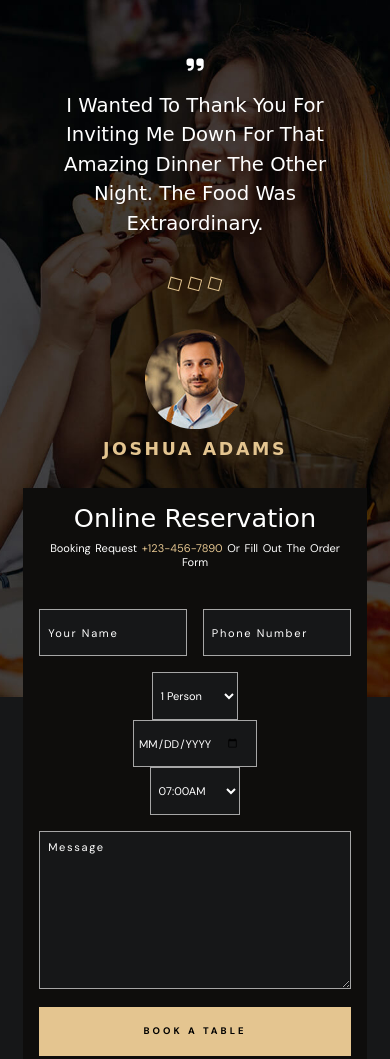
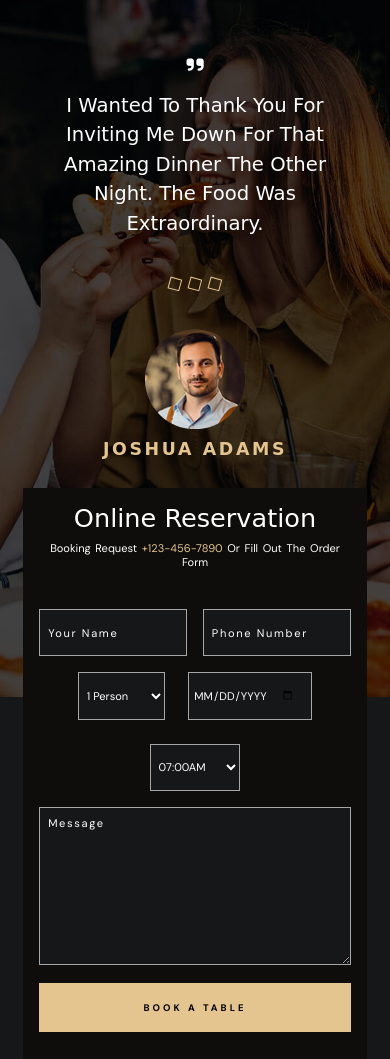
Before and after one commit to Jo-shua09/grilli-restaurant, a plain HTML site: page contact.html in a window 390 px wide. Shown: the top 1059 px of the page. Drawn offline with nearby package versions, Linux system fonts and the light colour scheme; a web font is replaced by a local one.

Commit message:
eleventh commit

```diff
--- a/responsive.css
+++ b/responsive.css
@@ -173,9 +173,8 @@
     padding-bottom: 2rem;
   }
   .reserve .reserve-container .reserve-form .persons {
-    display: block;
     flex-wrap: wrap;
-    gap: 5rem;
+    gap: 3rem;
     width: 100%;
     justify-content: center;
   }
```
